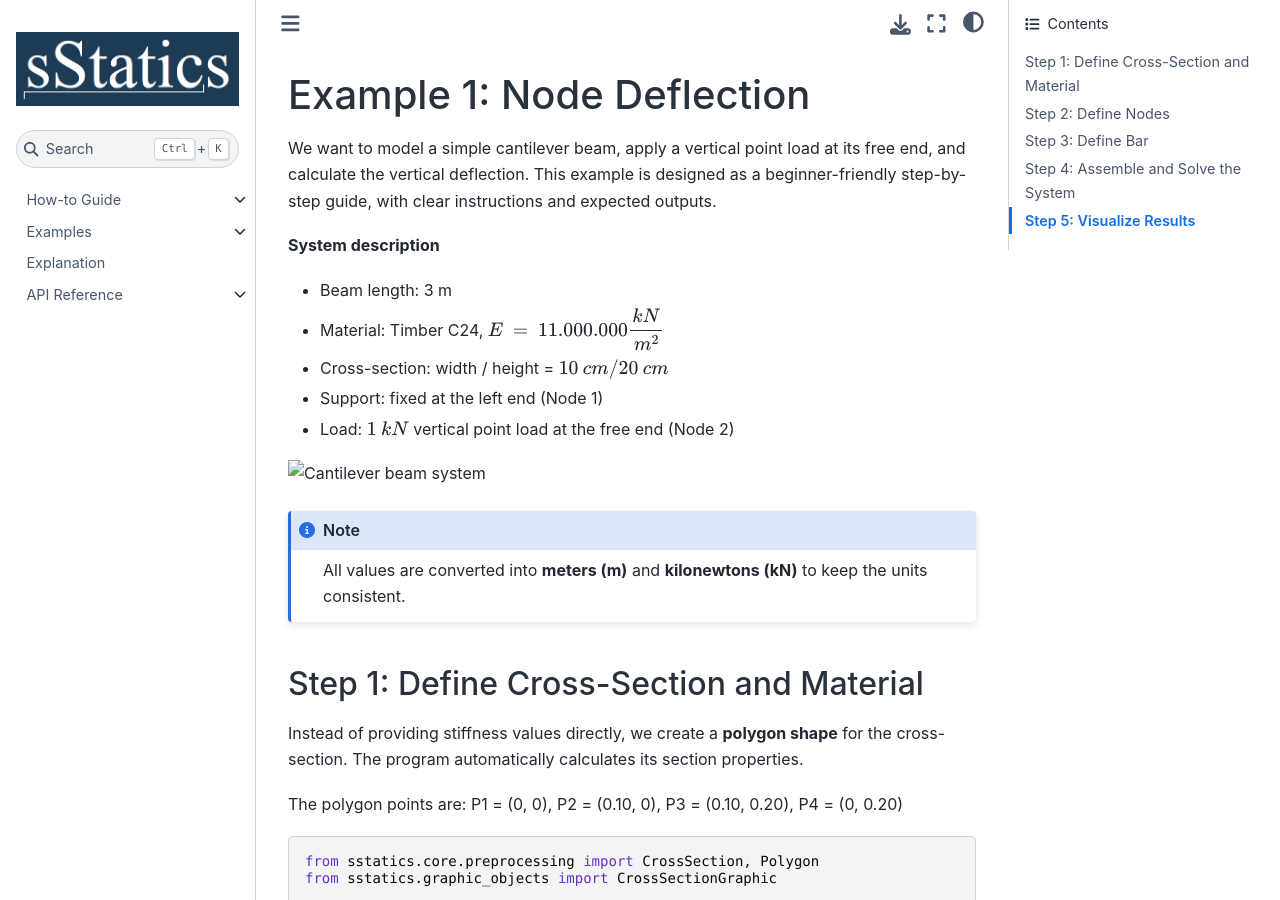
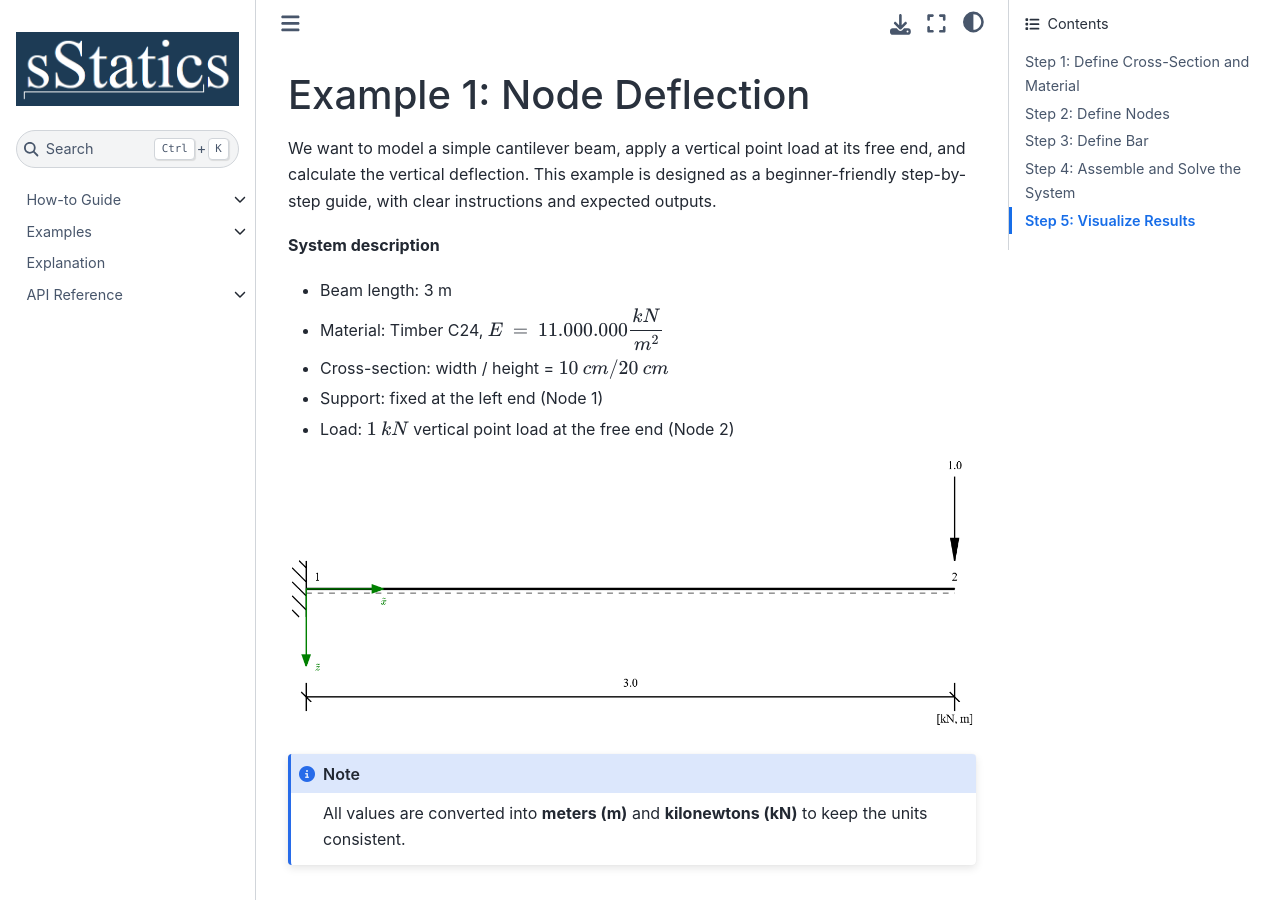
Before and after one commit to i4s-htwk/sStatics, a Sphinx documentation site: the page built from doc/source/rst/node_deflection_old.rst, in a window 1280 px wide and 900 px high. Built offline with Sphinx 7.4.7 and the Sphinx Book theme 1.1.4, drawn with Linux system fonts in a browser that asks for light colours; pages that are not in the unit, such as notebooks, are missing from menus.

Commit message:
small changes documentation

```diff
--- a/doc/source/rst/getting_started.rst
+++ b/doc/source/rst/getting_started.rst
@@ -22,7 +22,7 @@ line load. The goal is to calculate the internal forces of the beam and
 then display the corresponding diagrams.
 
 .. image::
-    images/tutorial1.png
+    ../images/tutorial1.png
 
 Pre-Processing
 ==============
@@ -109,7 +109,7 @@ along the beam is plotted.
         results = SystemResult(system, fo.bar_deform_list, fo.internal_forces, fo.node_deform, fo.node_support_forces, fo.system_support_forces)
         ResultGraphic(results, 'moment').show()
 
-.. image:: images/tutorial_moment.png
+.. image:: ../images/tutorial_moment.png
    :alt: Resulting moment forces
    :align: center
 
--- a/doc/source/rst/node_deflection_old.rst
+++ b/doc/source/rst/node_deflection_old.rst
@@ -15,7 +15,7 @@ with clear instructions and expected outputs.
 - Support: fixed at the left end (Node 1)
 - Load: :math:`1\> kN` vertical point load at the free end (Node 2)
 
-.. image:: example1_system.png
+.. image:: ../examples/analysis/example1_system.png
    :alt: Cantilever beam system
 
 .. note::
```
Also changed, not shown: other parts of doc/source/rst/node_deflection_old.rst (+2 -2 lines).
